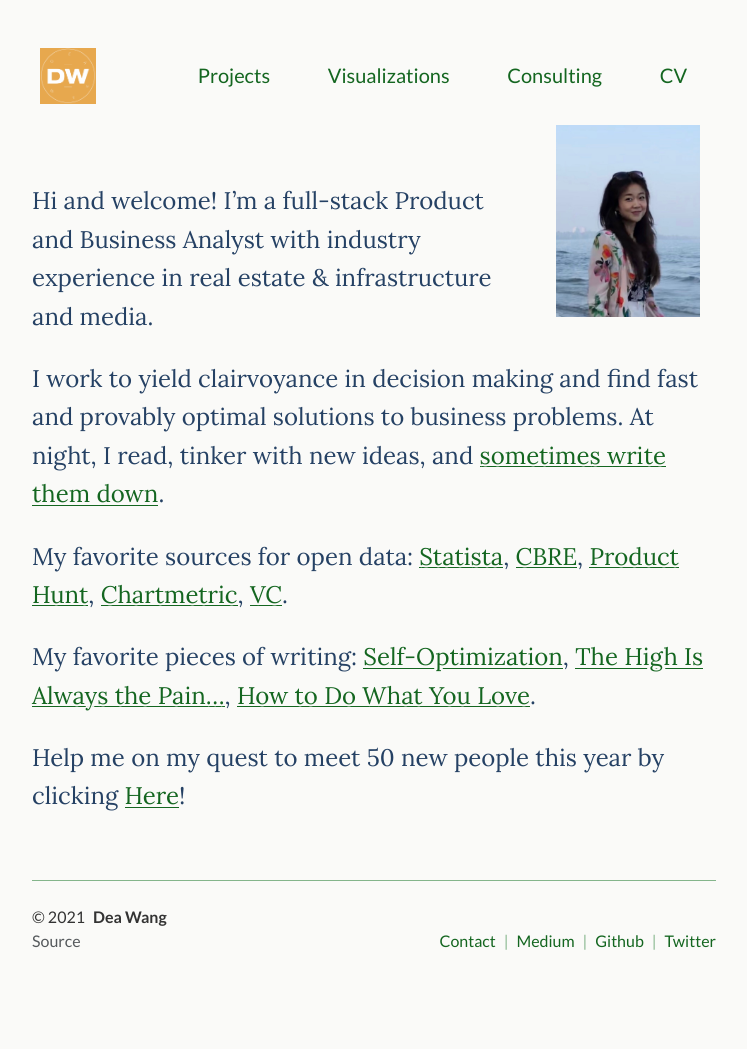
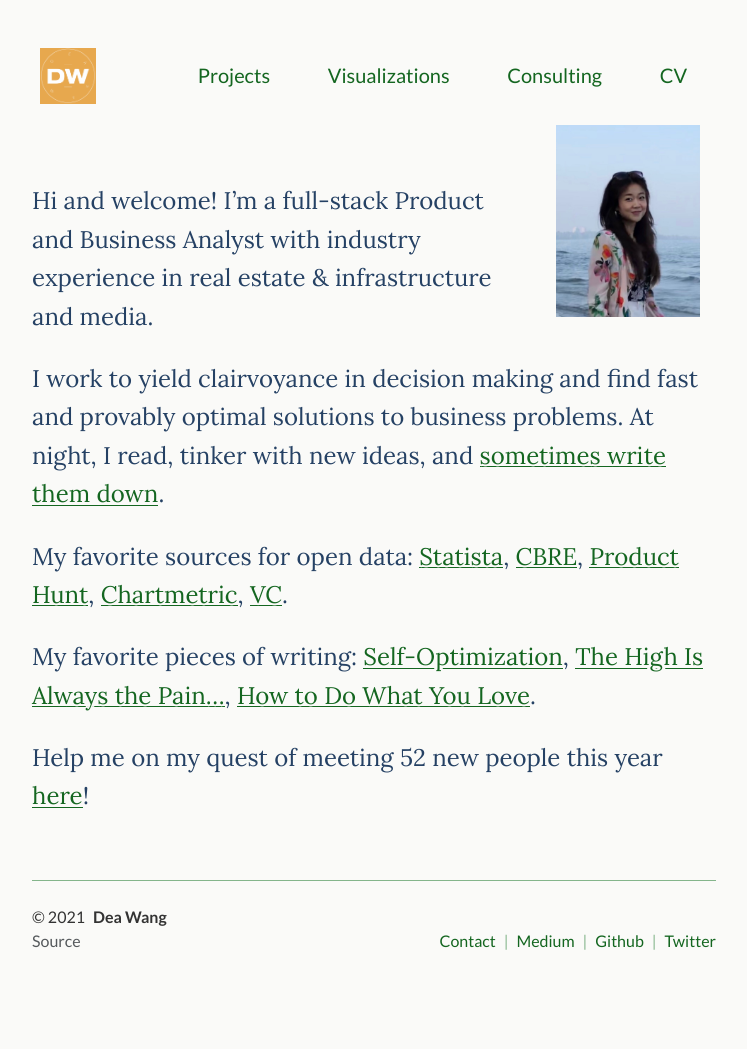
Before and after one commit to deawyk/deawyk.github.io, a Jekyll site: the page built from index.md, in a window 1280 px wide. Shown: the whole page, without its empty margins (266-1013 px from the left). Built offline with Jekyll 4.4.1, drawn with Linux system fonts in a browser that asks for light colours.

Commit message:
Update index.md

```diff
--- a/index.md
+++ b/index.md
@@ -25,7 +25,9 @@ My favorite sources for open data: [Statista](https://www.statista.com/studies-a
 
 My favorite pieces of writing: [Self-Optimization](https://www.theguardian.com/news/2019/aug/02/athleisure-barre-kale-tyranny-ideal-woman-labour), [The High Is Always the Pain...](https://themorningnews.org/article/the-high-is-always-the-pain-and-the-pain-is-always-the-high), [How to Do What You Love](http://www.paulgraham.com/love.html).
 
-Help me on my quest to meet 50 new people this year by clicking [Here](https://calendly.com/deaw/coffee)!
+
+
+Help me on my quest of meeting 52 new people this year [here](https://calendly.com/deaw/coffee)!
 </div>
 
 
```
